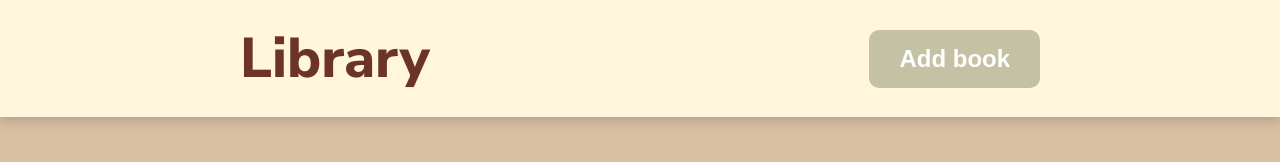
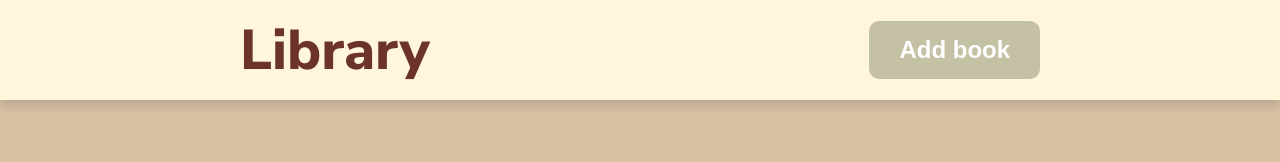
Before and after one commit to chowcli/odin-library, a plain HTML site: page index.html in a window 1280 px wide. Drawn offline with Linux system fonts and the light colour scheme.

Commit message:
Change header width and height

```diff
--- a/styles.css
+++ b/styles.css
@@ -51,8 +51,7 @@ html body {
 
 /* Styling header */
 .header {
-  min-width: 100%;
-  max-width: 150px;
+  max-height: 100px;
   display: flex;
   justify-content: space-around;
   align-items: center;
```
